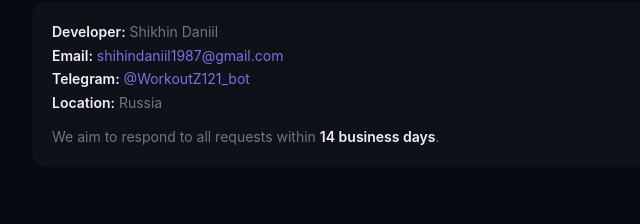
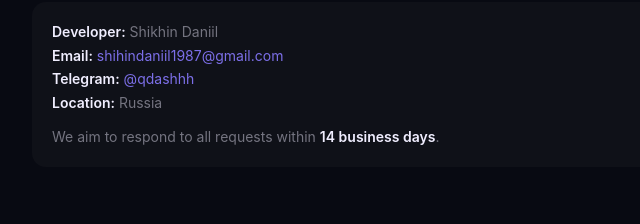
Before and after one commit to dashh1211/dashh1211.github.io, a plain HTML site: page index.html in a window 1280 px wide. Shown: the part 7646-7870 px from the top of the page, 248-888 px from the left. Drawn offline with Linux system fonts and the light colour scheme.

Commit message:
docs: update Telegram contact to @qdashhh

```diff
--- a/index.html
+++ b/index.html
@@ -439,7 +439,7 @@
   <div class="card">
     <p><strong>Developer:</strong> Shikhin Daniil</p>
     <p><strong>Email:</strong> <a href="mailto:shihindaniil1987@gmail.com">shihindaniil1987@gmail.com</a></p>
-    <p><strong>Telegram:</strong> <a href="https://t.me/WorkoutZ121_bot" target="_blank">@WorkoutZ121_bot</a></p>
+    <p><strong>Telegram:</strong> <a href="https://t.me/WorkoutZ121_bot" target="_blank">@qdashhh</a></p>
     <p><strong>Location:</strong> Russia</p>
     <p style="margin-top:10px;font-size:14px;">We aim to respond to all requests within <strong>14 business days</strong>.</p>
   </div>
```
